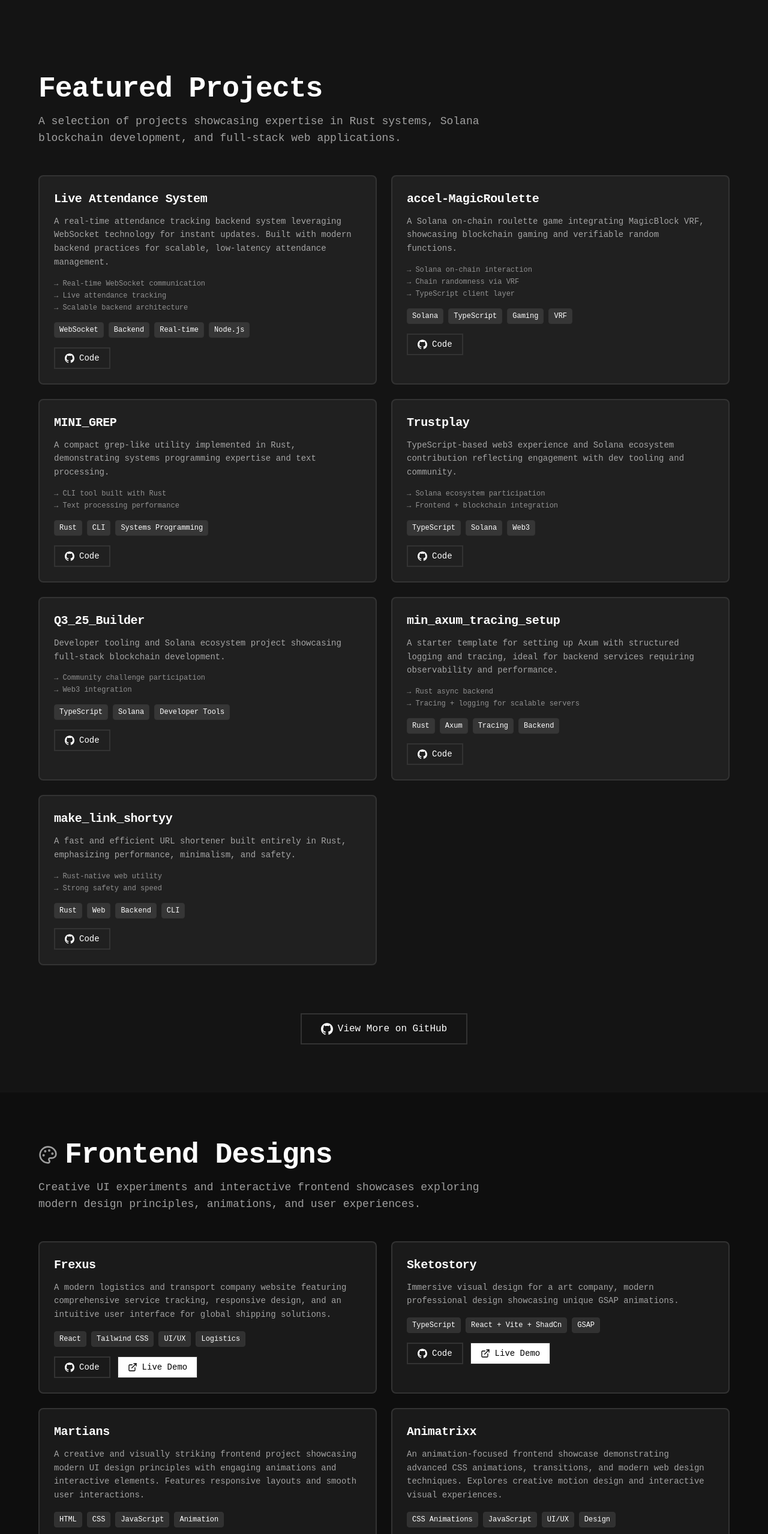
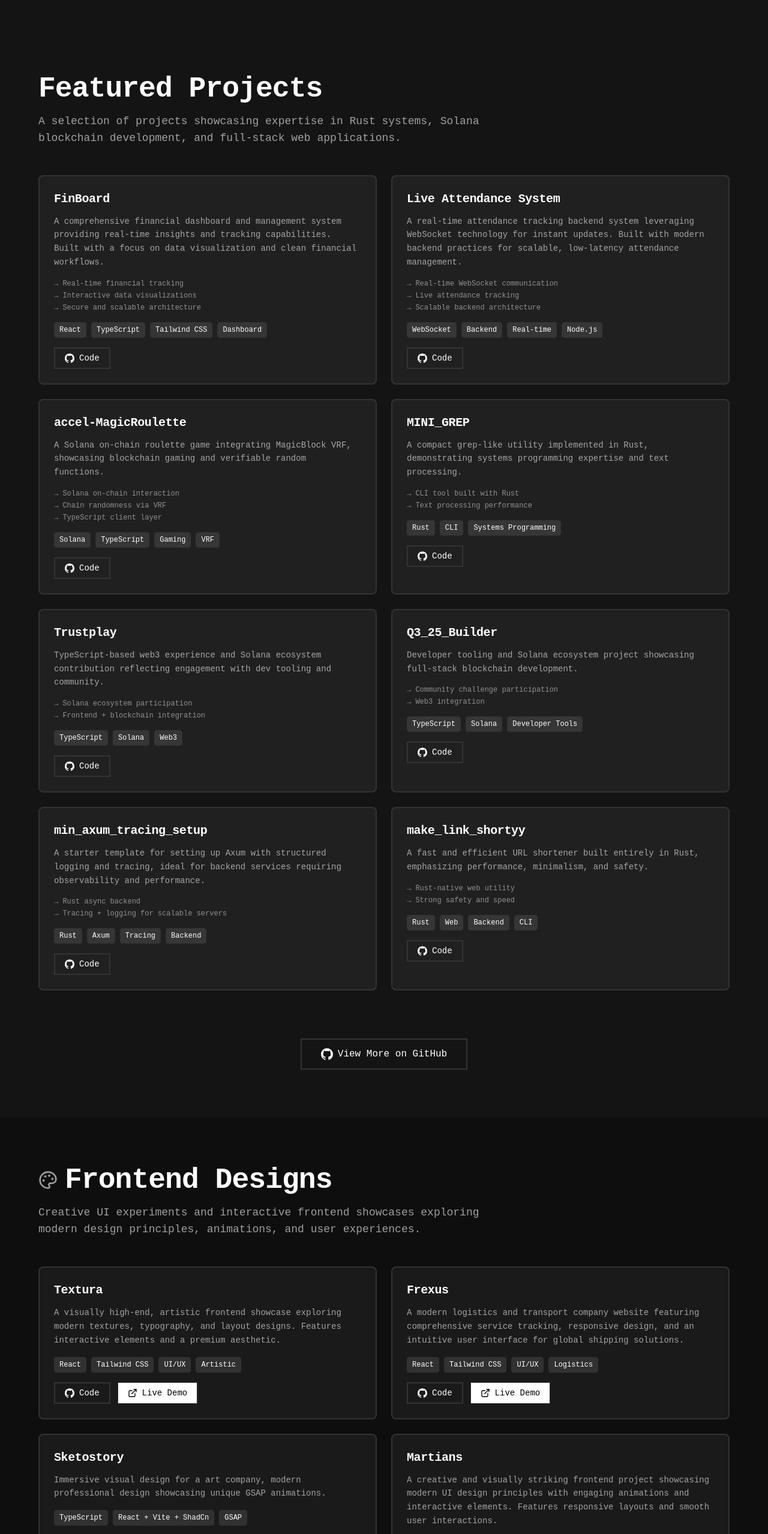
Before and after one commit to deepesh-sr/golden_retriever, a React (Vite) app: page / in a window 1280 px wide. Shown: the part 2754-5311 px from the top of the page at 60% size. Built offline with nearby package versions, Linux system fonts and the light colour scheme.

Commit message:
Add projects

```diff
--- a/src/components/FrontendDesigns.tsx
+++ b/src/components/FrontendDesigns.tsx
@@ -4,6 +4,13 @@ import { Button } from "./ui/button";
 
 export const FrontendDesigns = () => {
   const designs = [
+    {
+      title: "Textura",
+      description: "A visually high-end, artistic frontend showcase exploring modern textures, typography, and layout designs. Features interactive elements and a premium aesthetic.",
+      tags: ["React", "Tailwind CSS", "UI/UX", "Artistic"],
+      github: "https://github.com/deepesh-sr/textura",
+      demo: "https://textura-sigma.vercel.app/",
+    },
     {
       title: "Frexus",
       description: "A modern logistics and transport company website featuring comprehensive service tracking, responsive design, and an intuitive user interface for global shipping solutions.",
--- a/src/components/Projects.tsx
+++ b/src/components/Projects.tsx
@@ -4,6 +4,19 @@ import { Button } from "./ui/button";
 
 export const Projects = () => {
   const projects = [
+    {
+      title: "FinBoard",
+      description:
+        "A comprehensive financial dashboard and management system providing real-time insights and tracking capabilities. Built with a focus on data visualization and clean financial workflows.",
+      tags: ["React", "TypeScript", "Tailwind CSS", "Dashboard"],
+      highlights: [
+        "Real-time financial tracking",
+        "Interactive data visualizations",
+        "Secure and scalable architecture",
+      ],
+      github: "https://github.com/deepesh-sr/FinBoard",
+      demo: null,
+    },
     {
       title: "Live Attendance System",
       description:
```
